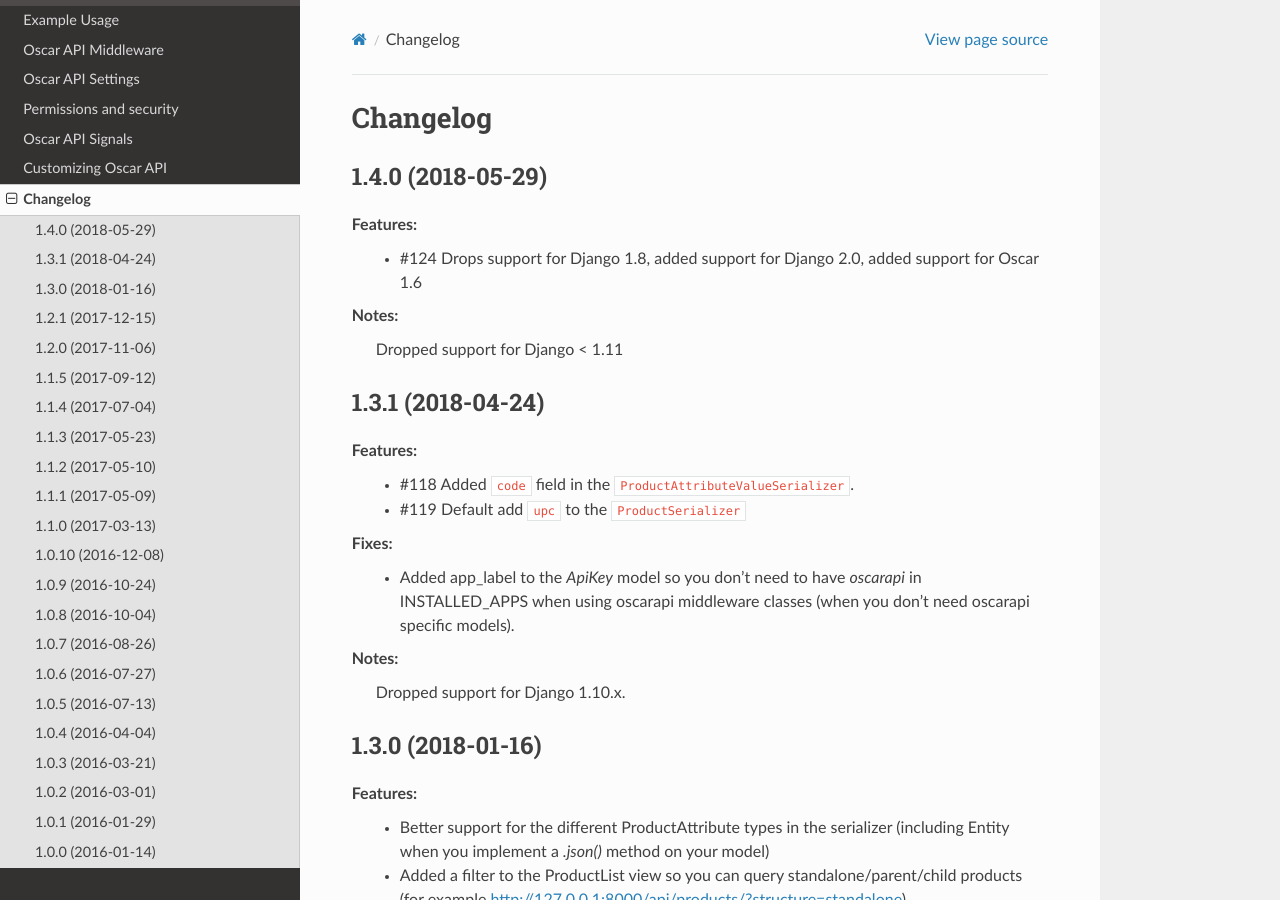
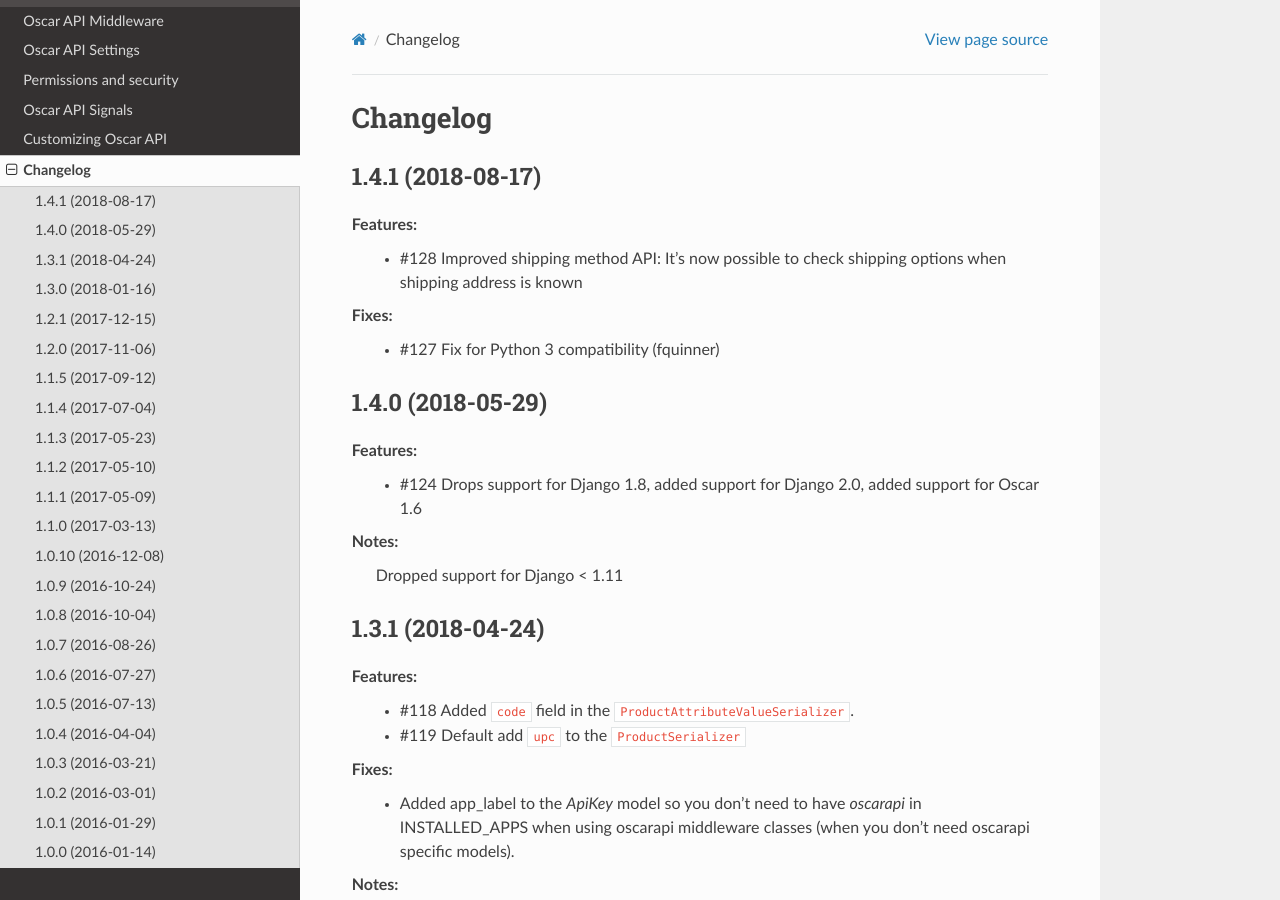
Before and after one commit to django-oscar/django-oscar-api, a Sphinx documentation site: the page built from docs/source/changelog.rst, in a window 1280 px wide and 900 px high. Built offline with Sphinx 7.4.7 and the Read the Docs theme 2.0.0, drawn with Linux system fonts in a browser that asks for light colours.

Commit message:
Prepare for release 1.4.1

```diff
--- a/docs/source/changelog.rst
+++ b/docs/source/changelog.rst
@@ -2,10 +2,19 @@
 Changelog
 =========
 
+1.4.1 (2018-08-17)
+------------------
+Features:
+  * #128 Improved shipping method API: It's now possible to check shipping options when shipping address is known
+
+Fixes:
+  * #127 Fix for Python 3 compatibility (fquinner)
+
+
 1.4.0 (2018-05-29)
 ------------------
 Features:
- - #124 Drops support for Django 1.8, added support for Django 2.0, added support for Oscar 1.6
+ * #124 Drops support for Django 1.8, added support for Django 2.0, added support for Oscar 1.6
 
 Notes:
   Dropped support for Django < 1.11
--- a/setup.py
+++ b/setup.py
@@ -1,6 +1,6 @@
 from setuptools import setup, find_packages
 
-__version__ = "1.4.0"
+__version__ = "1.4.1"
 
 
 setup(
```
